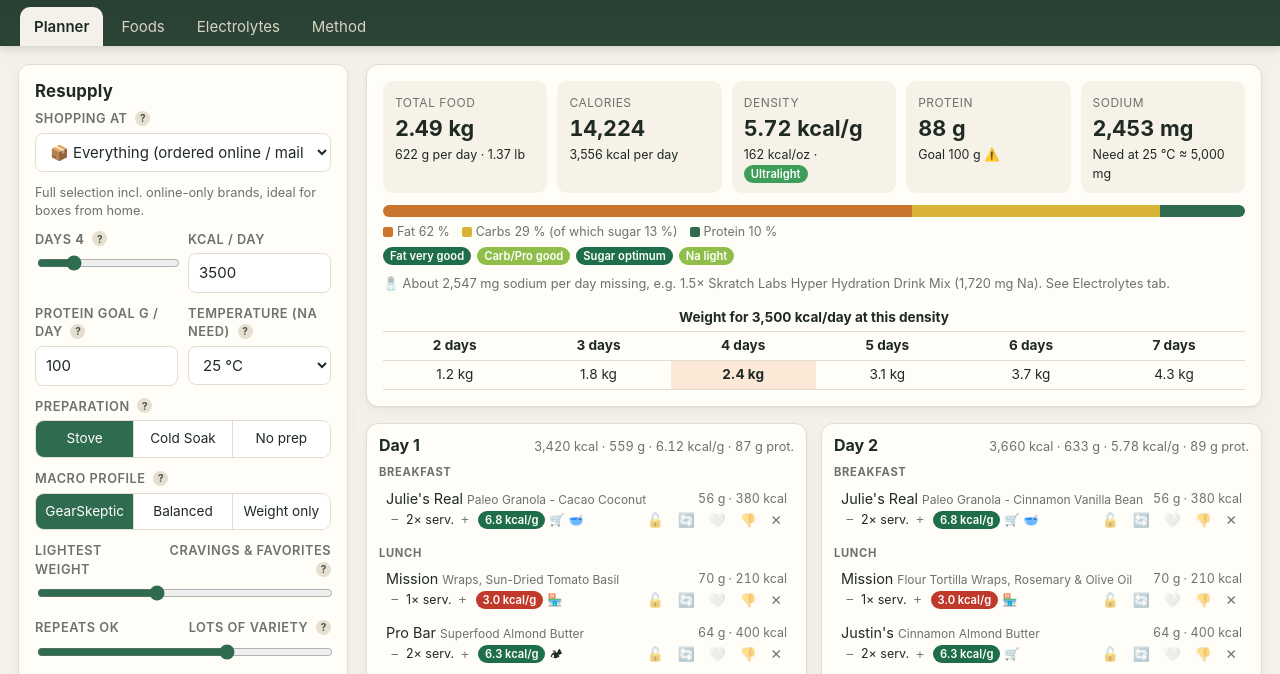
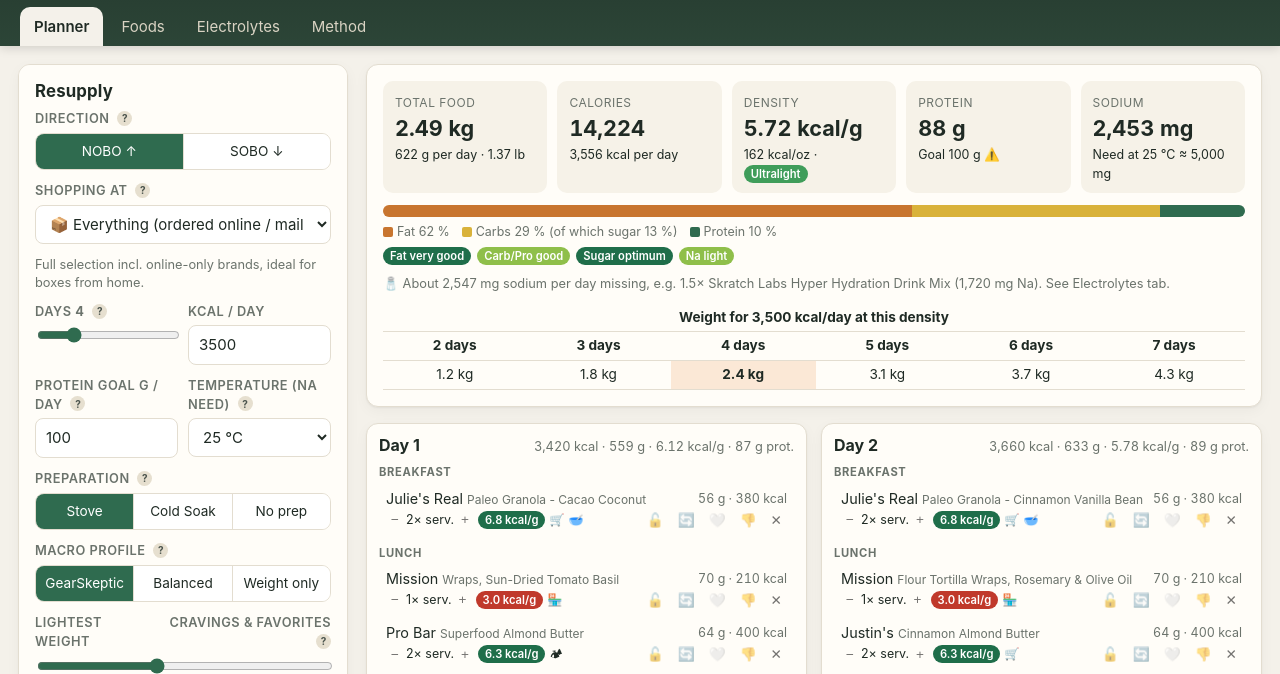
Before and after one commit to dacat84/trail-food, a plain HTML site: page site/index.html in a window 1280 px wide. Shown: the part 62-736 px from the top of the page. Drawn offline with Linux system fonts and the light colour scheme.

Commit message:
Laufrichtung NOBO/SOBO
Co-Authored-By: Claude Opus 5.5 <noreply@anthropic.com>
Claude-Session: https://claude.ai/code/session_01Ybu8PzEo1EwCvnHECLMoaF

```diff
--- a/site/app.js
+++ b/site/app.js
@@ -18,6 +18,10 @@ const I18N = {
     allergyTitle: 'Allergien / Unverträglichkeiten',
     allergyHint: 'Erkennung nur über Produktname und Kategorie, die Tabelle enthält keine Zutatenlisten. Bei echter Allergie immer das Etikett prüfen, auch auf „kann Spuren enthalten“.',
     hideAllergens: 'meine Allergene ausblenden',
+    dir: 'Laufrichtung',
+    hDir: 'NOBO = Richtung Norden (PCT: Mexiko → Kanada, CDT: Mexiko → Kanada, AT: Georgia → Maine). SOBO = Richtung Süden. Bestimmt die Reihenfolge der Stops und welcher Stop als nächster Resupply gilt. Die Meilenangaben bleiben die üblichen NOBO-Meilen, die Distanzen stimmen in beide Richtungen.',
+    tipNobo: 'Northbound: von Süden nach Norden. PCT/CDT ab der mexikanischen Grenze, AT ab Springer Mountain.',
+    tipSobo: 'Southbound: von Norden nach Süden. PCT/CDT ab der kanadischen Grenze, AT ab Katahdin.',
     nextStop: 'Nächster Resupply', manualDays: '– Tage selbst wählen –', dayDist: 'Tagesdistanz', reserve: 'Reserve (Tage)',
     legInfo: (d, ex, days) => `🥾 ${d} bis dorthin = ${ex} Tage Laufzeit → ${days} Tage Essen eingeplant`,
     hLeg: 'Wähl den nächsten Stop auf demselben Trail. Aus der Meilen-Differenz und deiner Tagesdistanz rechnet der Planer die reine Laufzeit, addiert die Reserve und rundet auf ganze Tage auf. Das setzt den Tage-Regler automatisch. Wege vom Trail in den Ort (Hitch, Side Trail) sind nicht eingerechnet. Wer den Tage-Regler selbst verschiebt, schaltet auf „Tage selbst wählen“.',
@@ -105,6 +109,10 @@ const I18N = {
     allergyTitle: 'Allergies / intolerances',
     allergyHint: 'Detected from product name and class only; the sheet has no ingredient lists. With a real allergy always check the label, including "may contain".',
     hideAllergens: 'hide my allergens',
+    dir: 'Direction',
+    hDir: 'NOBO = northbound (PCT and CDT: Mexico → Canada, AT: Georgia → Maine). SOBO = southbound. Sets the order of the stops and which stop counts as the next resupply. Mile numbers stay the usual NOBO miles; distances are correct both ways.',
+    tipNobo: 'Northbound: south to north. PCT/CDT from the Mexican border, AT from Springer Mountain.',
+    tipSobo: 'Southbound: north to south. PCT/CDT from the Canadian border, AT from Katahdin.',
     nextStop: 'Next resupply', manualDays: '– choose days myself –', dayDist: 'Daily distance', reserve: 'Buffer (days)',
     legInfo: (d, ex, days) => `🥾 ${d} to get there = ${ex} days of hiking → ${days} days of food planned`,
     hLeg: 'Pick the next stop on the same trail. From the mile difference and your daily distance the planner works out the hiking time, adds the buffer and rounds up to whole days. This sets the days slider automatically. Walking or hitching between trail and town is not included. Moving the days slider yourself switches to "choose days myself".',
@@ -210,7 +218,7 @@ const S = load() || { settings: {}, fav: [], dis: [], pin: [], tags: {}, plan: n
 S.settings = Object.assign({
   stop: 'all', days: 4, kcal: 3500, protein: 100, temp: 25, prep: 'stove', profile: 'gs',
   lust: 40, variety: 65, lunch: true, bump: true, drink: false, dessert: false, veg: false, fresh: false,
-  lang: browserLang(), units: 'metric', toStop: 'auto', dayMi: 20, reserve: 0.5, allergens: [], lacChoc: false, lacPowder: false,
+  lang: browserLang(), units: 'metric', dir: 'nobo', toStop: 'auto', dayMi: 20, reserve: 0.5, allergens: [], lacChoc: false, lacPowder: false,
 }, S.settings);
 S.tags = S.tags || {};
 const fav = new Set(S.fav || []), dis = new Set(S.dis || []), pin = new Set(S.pin || []);
@@ -697,11 +705,12 @@ function applyLang() {
   $$('[data-help]').forEach(el => { el.dataset.tip = t(el.dataset.help); el.setAttribute('aria-label', t(el.dataset.help)); });
   $$('#s-lang button').forEach(b => b.classList.toggle('on', b.dataset.v === st.lang));
   $$('#s-units button').forEach(b => b.classList.toggle('on', b.dataset.v === st.units));
+  $$('#s-dir button').forEach(b => b.classList.toggle('on', b.dataset.v === st.dir));
 
   const sel = $('#s-stop');
   sel.innerHTML = `<option value="all">📦 ${t('optAll')}</option>
     <optgroup label="${t('optGeneric')}">${['super', 'market', 'gas'].map(k => `<option value="t:${k}">${TIER_ICON[k]} ${tierLabel(k)}</option>`).join('')}</optgroup>
-    ${TRAILS.map(tr => `<optgroup label="${tr[1]} (NOBO)">${D.stops.map((s, i) => [s, i]).filter(([s]) => (s.trail || 'PCT') === tr[0]).map(([s, i]) => `<option value="s:${i}">${tr[0]} · ${t('mile')} ${s.mile} · ${esc(s.name)}${s.tier === 'none' ? ' 📦' : ''}</option>`).join('')}</optgroup>`).join('')}`;
+    ${TRAILS.map(tr => `<optgroup label="${tr[1]} (${st.dir === 'sobo' ? 'SOBO' : 'NOBO'})">${D.stops.map((s, i) => [s, i]).filter(([s]) => (s.trail || 'PCT') === tr[0]).sort((a, b) => st.dir === 'sobo' ? b[0].mile - a[0].mile : a[0].mile - b[0].mile).map(([s, i]) => `<option value="s:${i}">${tr[0]} · ${t('mile')} ${s.mile} · ${esc(s.name)}${s.tier === 'none' ? ' 📦' : ''}</option>`).join('')}</optgroup>`).join('')}`;
   sel.value = st.stop;
   stopInfo();
   drawLeg();
@@ -769,7 +778,9 @@ function legCandidates() {
   const s = currentStop();
   if (!s || s.generic || s.mile == null) return [];
   const tr = s.trail || 'PCT';
-  return D.stops.map((x, i) => [x, i]).filter(([x]) => (x.trail || 'PCT') === tr && x.mile > s.mile);
+  const sobo = S.settings.dir === 'sobo';
+  return D.stops.map((x, i) => [x, i]).filter(([x]) => (x.trail || 'PCT') === tr && (sobo ? x.mile < s.mile : x.mile > s.mile))
+    .sort((a, b) => sobo ? b[0].mile - a[0].mile : a[0].mile - b[0].mile);
 }
 function drawLeg() {
   const st = S.settings, list = legCandidates();
@@ -779,7 +790,7 @@ function drawLeg() {
   if (st.toStop === 'auto' || (st.toStop !== '' && !list.some(([, i]) => String(i) === String(st.toStop)))) st.toStop = String(list[0][1]);
   const dist = mi => IMP() ? `${fmt(mi)} mi` : `${fmt(mi * KM)} km`;
   $('#s-to').innerHTML = `<option value="">${t('manualDays')}</option>` + list.map(([x, i]) =>
-    `<option value="${i}">${esc(x.name)} (+${dist(x.mile - s.mile)})${x.tier === 'none' ? ' 📦' : ''}</option>`).join('');
+    `<option value="${i}">${esc(x.name)} (+${dist(Math.abs(x.mile - s.mile))})${x.tier === 'none' ? ' 📦' : ''}</option>`).join('');
   $('#s-to').value = st.toStop;
   $('#l-daydist').innerHTML = `${t('dayDist')} (${IMP() ? 'mi' : 'km'})`;
   $('#s-daydist').value = IMP() ? Math.round(st.dayMi) : Math.round(st.dayMi * KM);
@@ -791,7 +802,7 @@ function updateLeg() {
   if (st.toStop === '' || !s || s.generic || !legCandidates().length) { $('#leg-info').textContent = ''; return; }
   const to = D.stops[+st.toStop];
   if (!to) return;
-  const mi = to.mile - s.mile, exact = mi / st.dayMi;
+  const mi = Math.abs(to.mile - s.mile), exact = mi / st.dayMi;
   const days = clamp(Math.ceil(exact + (+st.reserve) - 1e-9), 1, 14);
   st.days = days;
   $('#s-days').value = days; $('#v-days').textContent = days;
@@ -818,6 +829,7 @@ function initUI() {
   });
 
   $('#s-stop').onchange = e => { st.stop = e.target.value; st.toStop = 'auto'; stopInfo(); drawLeg(); save(); generate(); };
+  $$('#s-dir button').forEach(b => b.onclick = () => { st.dir = b.dataset.v; st.toStop = 'auto'; save(); applyLang(); generate(); });
   $('#s-to').onchange = e => { st.toStop = e.target.value; updateLeg(); save(); generate(); };
   $('#s-daydist').onchange = e => { const v = +e.target.value; if (v > 0) st.dayMi = IMP() ? v : v / KM; updateLeg(); save(); generate(); };
   $('#s-reserve').onchange = e => { st.reserve = +e.target.value; updateLeg(); save(); generate(); };
--- a/site/i18n-extra.js
+++ b/site/i18n-extra.js
@@ -15,6 +15,10 @@
     allergyTitle: 'Alergias / intolerancias',
     allergyHint: 'Detección solo por nombre de producto y categoría; la tabla no tiene listas de ingredientes. Con una alergia real revisa siempre la etiqueta, incluido «puede contener trazas».',
     hideAllergens: 'ocultar mis alérgenos',
+    dir: 'Dirección',
+    hDir: 'NOBO = hacia el norte (PCT y CDT: México → Canadá, AT: Georgia → Maine). SOBO = hacia el sur. Define el orden de las paradas y cuál cuenta como próximo reabastecimiento. Las millas siguen siendo las habituales NOBO; las distancias son correctas en ambos sentidos.',
+    tipNobo: 'Northbound: de sur a norte. PCT/CDT desde la frontera mexicana, AT desde Springer Mountain.',
+    tipSobo: 'Southbound: de norte a sur. PCT/CDT desde la frontera canadiense, AT desde Katahdin.',
     nextStop: 'Próximo reabastecimiento', manualDays: '– elegir días yo –', dayDist: 'Distancia diaria', reserve: 'Reserva (días)',
     legInfo: (d, ex, days) => `🥾 ${d} hasta allí = ${ex} días caminando → ${days} días de comida planificados`,
     hLeg: 'Elige la siguiente parada en el mismo trail. Con la diferencia de millas y tu distancia diaria, el planificador calcula el tiempo de marcha, suma la reserva y redondea a días enteros. Esto ajusta el control de días automáticamente. No incluye el camino entre trail y pueblo (autostop, sendero lateral). Si mueves tú el control de días, pasa a «elegir días yo».',
@@ -40,7 +44,7 @@
     meal_breakfast: 'Desayuno', meal_drink: 'Bebida', meal_lunch: 'Almuerzo', meal_snack: 'Snacks durante el día', meal_dinner: 'Cena', meal_bump: 'Bump', meal_dessert: 'Postre',
     t_gas: 'Gasolinera / tienda general', t_market: 'Tienda pequeña / Dollar General', t_super: 'Supermercado (Safeway, Walmart …)',
     t_outdoor: 'Tienda outdoor / de hikers, tienda de resort', t_online: 'Solo online / paquete (mail drop)',
-    optAll: 'Todo (pedido online / paquete)', optGeneric: 'Genérico', optPct: 'Reabastecimiento PCT (NOBO)', mile: 'Milla',
+    optAll: 'Todo (pedido online / paquete)', optGeneric: 'Genérico', mile: 'Milla',
     infoAll: 'Selección completa incl. marcas solo online, ideal para paquetes desde casa.', infoGeneric: 'Todo lo que suele haber hasta este tamaño de tienda.',
     infoFD: 'comidas liofilizadas disponibles',
     kTotal: 'Comida total', perDay: 'por día', kKcal: 'Calorías', kDens: 'Densidad', kPro: 'Proteína', kNa: 'Sodio', goal: 'Objetivo', needAt: 'Necesidad a',
@@ -102,6 +106,10 @@
     allergyTitle: 'Allergies / intolérances',
     allergyHint: 'Détection uniquement par nom de produit et catégorie ; le tableau ne contient pas de listes d\'ingrédients. En cas d\'allergie réelle, vérifie toujours l\'étiquette, y compris « peut contenir des traces ».',
     hideAllergens: 'masquer mes allergènes',
+    dir: 'Sens de marche',
+    hDir: 'NOBO = vers le nord (PCT et CDT : Mexique → Canada, AT : Géorgie → Maine). SOBO = vers le sud. Détermine l\'ordre des étapes et quelle étape compte comme prochain ravitaillement. Les miles restent les miles NOBO habituels ; les distances sont justes dans les deux sens.',
+    tipNobo: 'Northbound : du sud au nord. PCT/CDT depuis la frontière mexicaine, AT depuis Springer Mountain.',
+    tipSobo: 'Southbound : du nord au sud. PCT/CDT depuis la frontière canadienne, AT depuis Katahdin.',
     nextStop: 'Prochain ravitaillement', manualDays: '– choisir les jours moi-même –', dayDist: 'Distance par jour', reserve: 'Réserve (jours)',
     legInfo: (d, ex, days) => `🥾 ${d} jusque-là = ${ex} jours de marche → ${days} jours de nourriture prévus`,
     hLeg: 'Choisis la prochaine étape sur le même trail. À partir de la différence de miles et de ta distance par jour, le planificateur calcule le temps de marche, ajoute la réserve et arrondit à des jours entiers. Cela règle automatiquement le curseur des jours. Le trajet entre trail et ville (stop, sentier latéral) n\'est pas compté. Si tu bouges toi-même le curseur, on passe à « choisir les jours moi-même ».',
@@ -127,7 +135,7 @@
     meal_breakfast: 'Petit-déjeuner', meal_drink: 'Boisson', meal_lunch: 'Midi', meal_snack: 'Snacks dans la journée', meal_dinner: 'Dîner', meal_bump: 'Bump', meal_dessert: 'Dessert',
     t_gas: 'Station-service / épicerie générale', t_market: 'Petite épicerie / Dollar General', t_super: 'Supermarché (Safeway, Walmart …)',
     t_outdoor: 'Magasin outdoor / de randonneurs, boutique de resort', t_online: 'En ligne seulement / colis (mail drop)',
-    optAll: 'Tout (commandé en ligne / colis)', optGeneric: 'Générique', optPct: 'Ravitaillement PCT (NOBO)', mile: 'Mile',
+    optAll: 'Tout (commandé en ligne / colis)', optGeneric: 'Générique', mile: 'Mile',
     infoAll: 'Sélection complète, y compris les marques en ligne seulement, idéal pour les colis envoyés de chez soi.', infoGeneric: 'Tout ce qu\'on trouve habituellement jusqu\'à cette taille de magasin.',
     infoFD: 'plats lyophilisés disponibles',
     kTotal: 'Nourriture totale', perDay: 'par jour', kKcal: 'Calories', kDens: 'Densité', kPro: 'Protéines', kNa: 'Sodium', goal: 'Objectif', needAt: 'Besoin à',
--- a/site/index.html
+++ b/site/index.html
@@ -35,6 +35,14 @@
   <div class="plan-layout">
     <aside class="settings card">
       <h2 data-i18n="resupply"></h2>
+
+      <div class="field">
+        <span><span data-i18n="dir"></span> <i class="help" tabindex="0" data-help="hDir">?</i></span>
+        <div class="seg" id="s-dir">
+          <button data-v="nobo" data-tipkey="tipNobo">NOBO ↑</button>
+          <button data-v="sobo" data-tipkey="tipSobo">SOBO ↓</button>
+        </div>
+      </div>
 
       <label class="field">
         <span><span data-i18n="shopAt"></span> <i class="help" tabindex="0" data-help="hStop">?</i></span>
```
Also changed, not shown: 1 other file.
